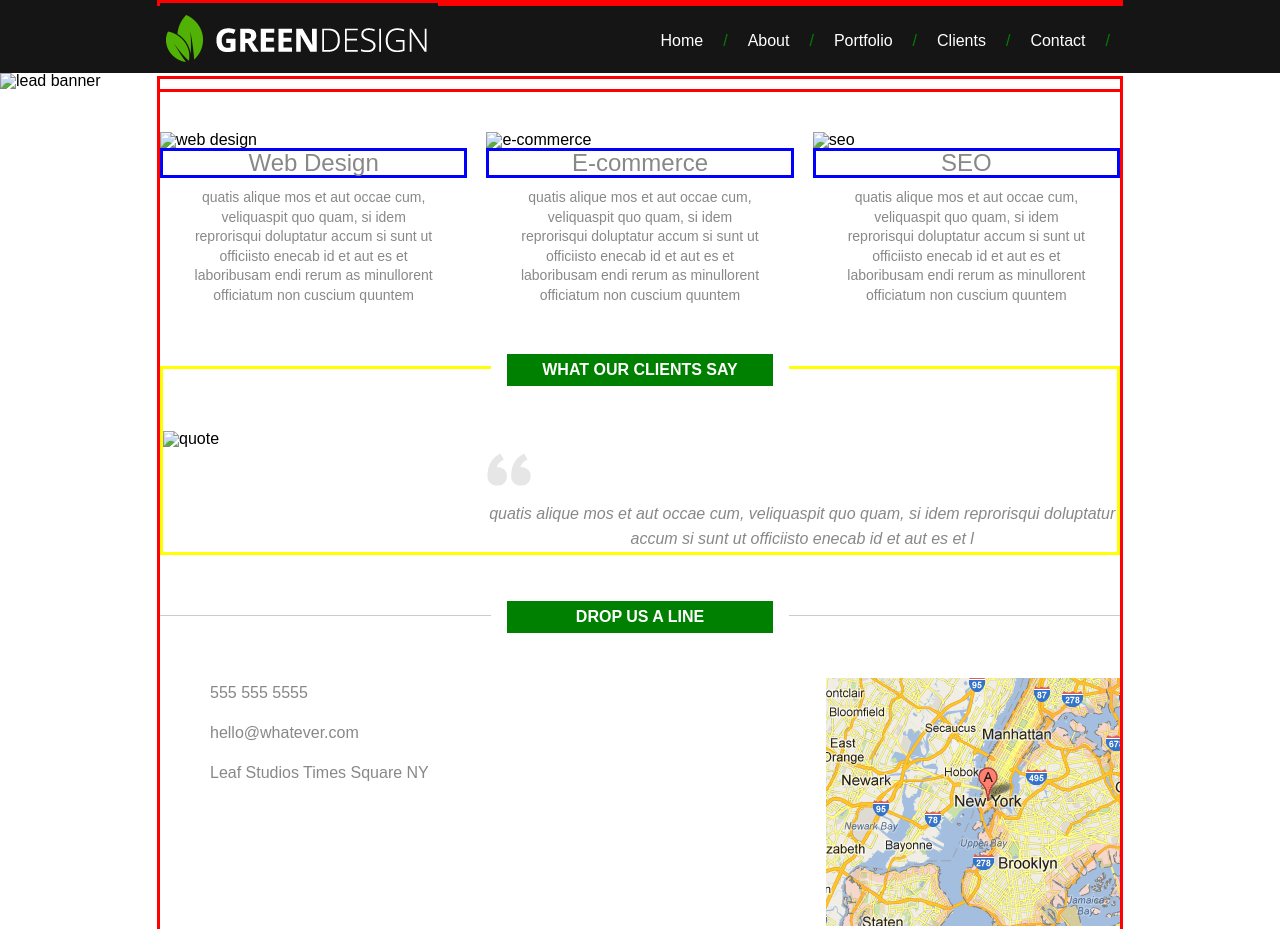
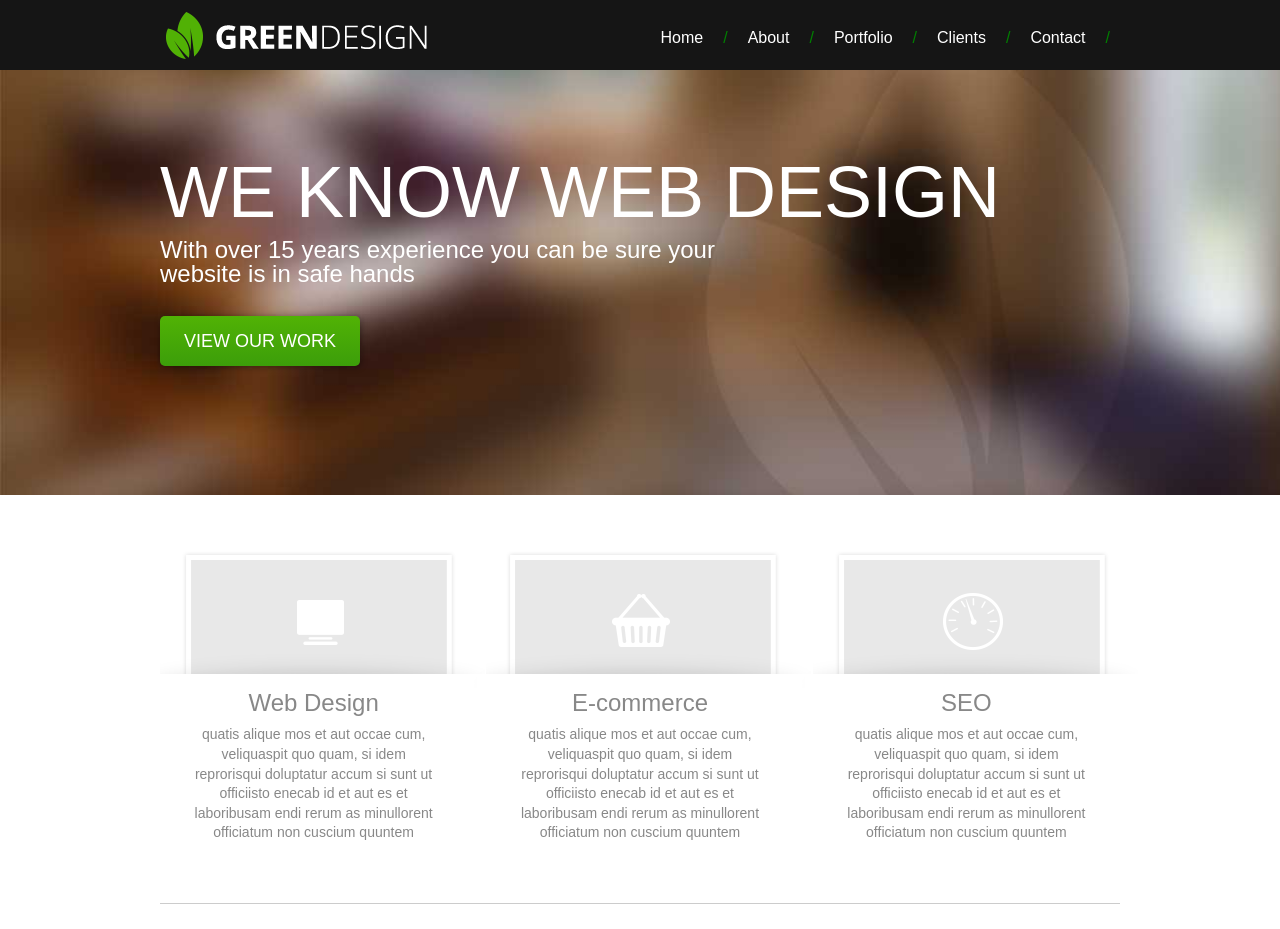
Before and after one commit to XavierCarty95/jquery, a plain HTML site: page index.html in a window 1280 px wide. Shown: the top 929 px of the page. Drawn offline with Linux system fonts and the light colour scheme; files whose address does not match are found by name.

Commit message:
jquery filters

```diff
--- a/index.html
+++ b/index.html
@@ -3,7 +3,8 @@
 <head>
     <title>Green Design</title>
     <link href="style.css" rel="stylesheet" type="text/css">
-</head
+</head>
+
 <body>
 
     <header>
@@ -23,7 +24,7 @@
     </header>
 
     <div id="lead-banner">
-        <img src="images/banner.jpg" alt="lead banner">
+        <img src="banner.jpg" alt="lead banner">
         <div class="banner-overlay">
             <div class="wrapper">
                 <div class="banner-title">We Know Web Design</div>
@@ -40,25 +41,25 @@
                 <h2>Points of Sale</h2>
                 <ul>
                     <li>
-                        <img src="images/cs-1.png" alt="web design">
+                        <img src="cs-1.png" alt="web design">
                         <h3>Web Design</h3>
                         <p>quatis alique mos et aut occae cum, veliquaspit quo quam, si idem reprorisqui doluptatur accum si sunt ut officiisto enecab id et aut es et laboribusam endi rerum as minullorent officiatum non cuscium quuntem</p>
                     </li>
                     <li>
-                        <img src="images/cs-2.png" alt="e-commerce">
+                        <img src="cs-2.png" alt="e-commerce">
                         <h3>E-commerce</h3>
                         <p>quatis alique mos et aut occae cum, veliquaspit quo quam, si idem reprorisqui doluptatur accum si sunt ut officiisto enecab id et aut es et laboribusam endi rerum as minullorent officiatum non cuscium quuntem</p>
                     </li>
                     <li>
-                        <img src="images/cs-3.png" alt="seo">
+                        <img src="cs-3.png" alt="seo">
                         <h3>SEO</h3>
                         <p>quatis alique mos et aut occae cum, veliquaspit quo quam, si idem reprorisqui doluptatur accum si sunt ut officiisto enecab id et aut es et laboribusam endi rerum as minullorent officiatum non cuscium quuntem</p>
                     </li>
                 </ul>
             </section>
             <section id="clients">
-                <h2>What Our Clients Say</h2>
-                <img src="images/head.png" alt="quote">
+
+                <img src="head.png" alt="quote">
                 <blockquote>quatis alique mos et aut occae cum, veliquaspit quo quam, si idem reprorisqui doluptatur accum si sunt ut officiisto enecab id et aut es et l</blockquote>
             </section>
             <section id="contact">
--- a/script.js
+++ b/script.js
@@ -1,3 +1,14 @@
-$("h3").css({border: "3px solid blue"});
-$(".wrapper").css({border:"3px solid red"});
-$("#clients").css({border: "3px solid yellow"})
+// // $("header nav li:first").css({border: "2px solid red"})
+// $("header nav li: last").css({border: "2px solid red"})
+// $("#contact ul:first-child").css({border: "2px solid red"});
+// $("#contact ul:last-child").css({border: "2px solid red"});
+
+// $("header nav li:even").css({border: "2px solid blue"})
+// $("header nav li:odd").css({border: "2px solid yellow"})
+
+// $("section:not('#contact')").css({border: "2px solid green"});
+// $("#social-nav li:li(3)").css({border: "2px solid blue"})
+// $("#social-nav li:gt(2)").css({border: "2px solid blue"});
+
+// $("img[alt]").css({border: "2px solid pink"})
+   $("img[alt=quote]").css({border: "3px solid purple"})
--- a/style.css
+++ b/style.css
@@ -329,7 +329,7 @@ section#points-of-sale ul{
     float: left;
     width: 40px;
     height: 30px;
-    background: url(images/logo-sprite.png) no-repeat;
+    background: url(images/logo-sprite.png) ;
     text-indent: -10000px;
 }
 
```
